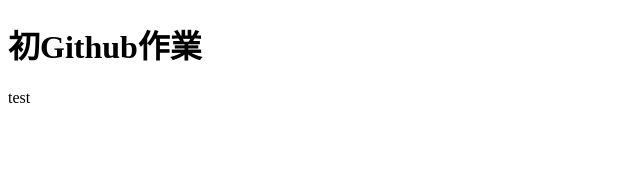
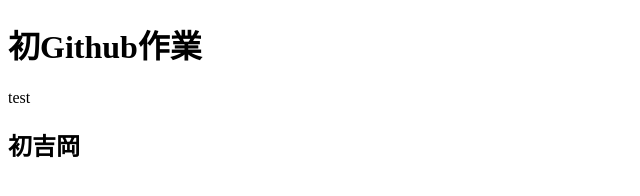
Before and after one commit to TIshow/sunabaco, a plain HTML site: page index.html in a window 1280 px wide. Shown: the whole page, without its empty margins (0-640 px from the left). Drawn offline with Linux system fonts and the light colour scheme.

Commit message:
yoshioka

```diff
--- a/index.html
+++ b/index.html
@@ -10,6 +10,8 @@
 <body>
     <h1>初Github作業</h1>
     test
+    <h2>初吉岡</h2>
+
 </body>
 
 </html>
```
